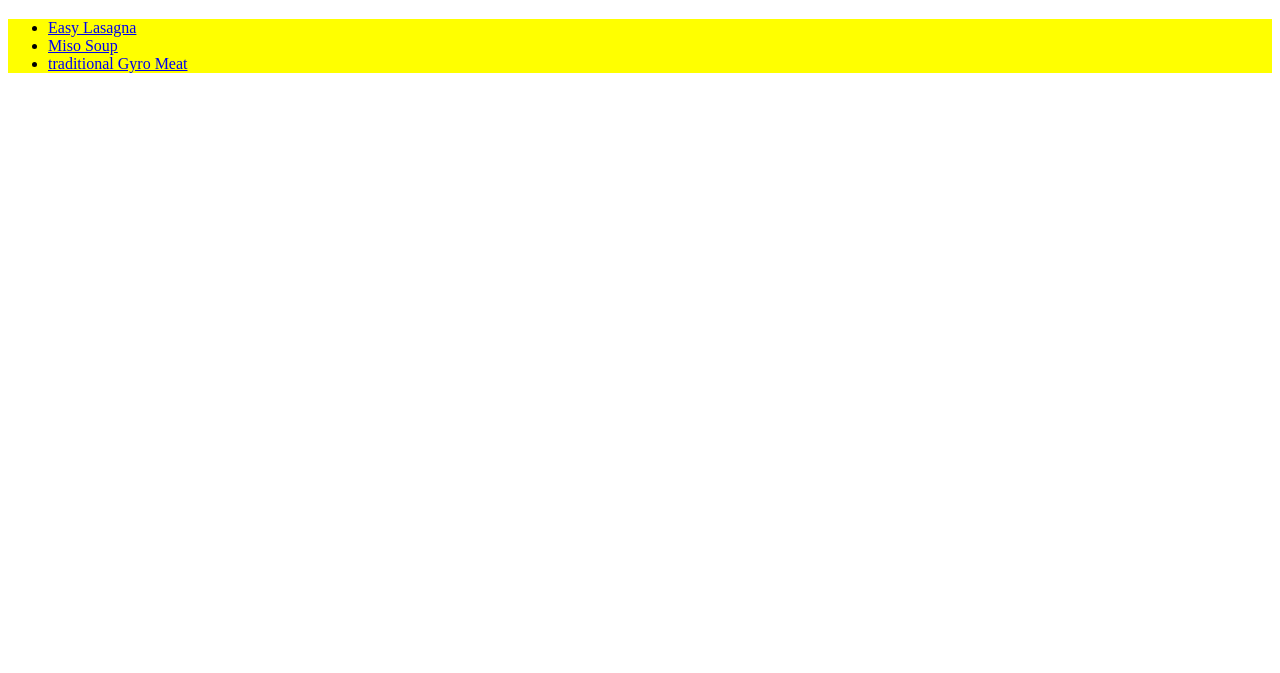
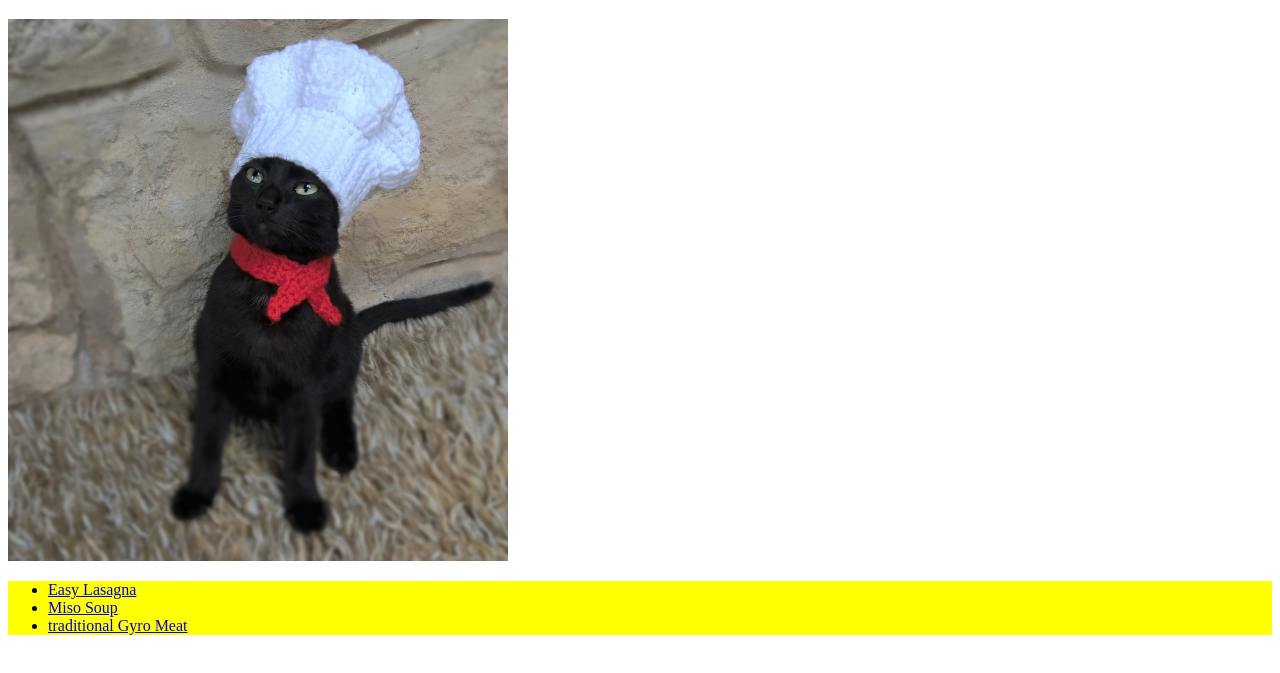
Before and after one commit to dysarz1/odin-recipes, a plain HTML site: page index.html in a window 1280 px wide. Shown: the part 61-734 px from the top of the page. Drawn offline with Linux system fonts and the light colour scheme.

Commit message:
fix resize and add image

```diff
--- a/index.html
+++ b/index.html
@@ -7,6 +7,7 @@
     </head>
     <body>
         <h1>Odin Recipes</h1>
+        <img src="./img/cat_hat.webp" id="cat" alt="cat in cheff hat">
         <ul>
             <li><a href="./recipes/lasagna.html">Easy Lasagna</a></li>
             <li><a href="./recipes/miso-soup.html">Miso Soup</a></li>
--- a/style/style.css
+++ b/style/style.css
@@ -18,12 +18,7 @@ ol {
     background-color: yellow;
 }
 
-#lasagna {
-    height: 500;
-    width: auto;
+img {
+    width: 500px;
+    height: auto;
 }
-
-#miso-soup {
-    height: 500;
-    width: auto;
-}
```
